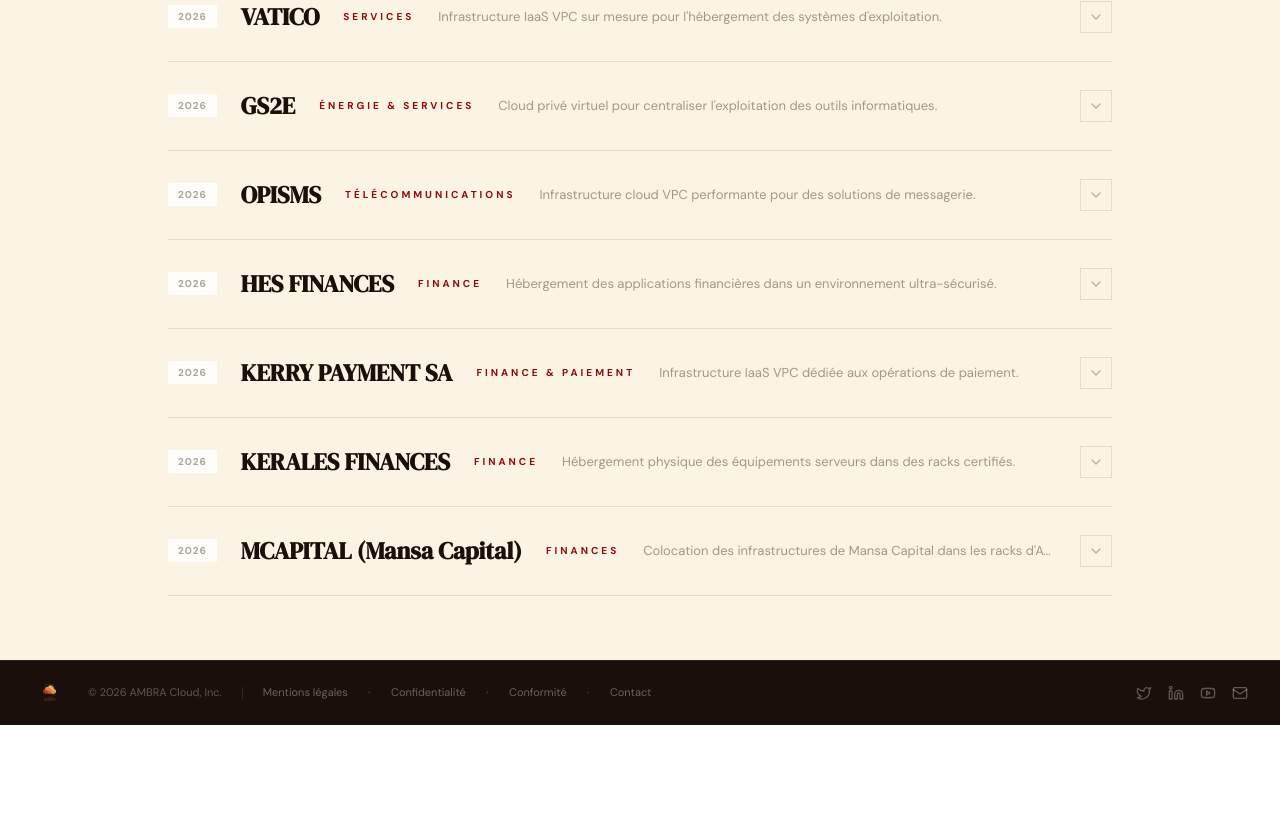
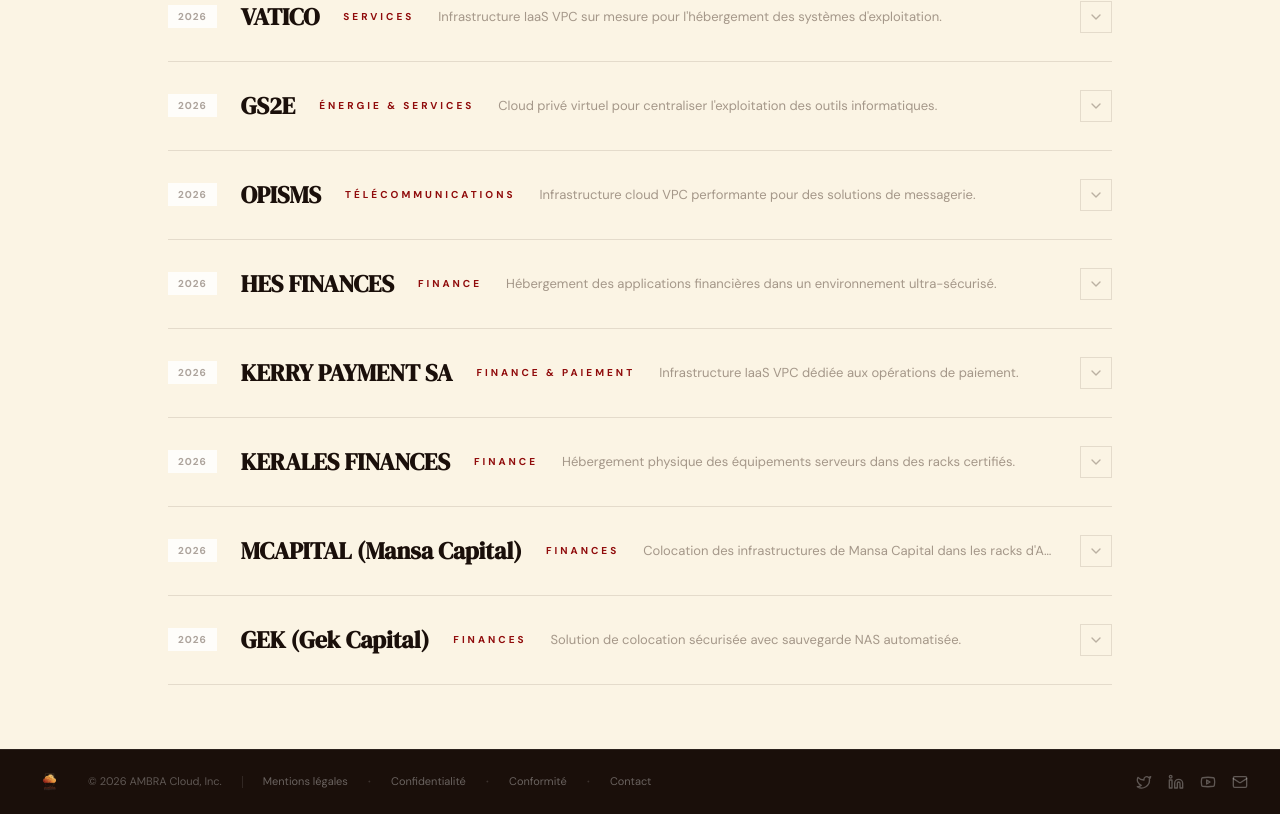
Before and after one commit to Skouame24/digiwiseapp, a Next.js app: page /projets in a window 1280 px wide. Shown: the part 1707-2521 px from the top of the page. Before the commit the page ends 2432 px from the top, so only its background shows below. Built offline with nearby package versions, Linux system fonts and the light colour scheme.

Commit message:
ajout des correctios

```diff
--- a/components/sections/Projects.tsx
+++ b/components/sections/Projects.tsx
@@ -185,7 +185,7 @@
     service: "Colocation",
     shortDesc: "Hébergement physique des équipements serveurs dans des racks certifiés.",
     longDesc:
-      "Hébergement physique des équipements serveurs de KERALES FINANCES dans les racks certifiés d'AGILLY au sein du datacentre RAXIO. La solution garantit la protection des équipements, une connectivité internet haut débit et une supervision permanente de l’infrastructure.",
+      "Hébergement physique des équipements serveurs de KERALES FINANCES dans les racks certifiés d'Ambra Cloud au sein du datacentre RAXIO. La solution garantit la protection des équipements, une connectivité internet haut débit et une supervision permanente de l’infrastructure.",
     results: ["Protection des équipements", "Connectivité haut débit", "Supervision continue"],
     image: "/Collaborateur/image7.png",
     year: "2026",
@@ -196,11 +196,24 @@
     fullName: "Mansa Capital",
     industry: "Finances",
     service: "Colocation",
-    shortDesc: "Colocation des infrastructures de Mansa Capital dans les racks d'AGILLY.",
+    shortDesc: "Colocation des infrastructures de Mansa Capital dans les racks d'Ambra Cloud.",
     longDesc:
-      "Colocation des infrastructures de MANSA CAPITAL dans les racks d'AGILLY au datacentre RAXIO. Le dispositif offre une connectivité à très haut débit, une disponibilité de 99,9%, une surveillance physique et logique continue ainsi qu'une gestion câblage optimisée.",
+      "Colocation des infrastructures de MANSA CAPITAL dans les racks d'Ambra Cloud au datacentre RAXIO. Le dispositif offre une connectivité à très haut débit, une disponibilité de 99,9%, une surveillance physique et logique continue ainsi qu'une gestion câblage optimisée.",
     results: ["Connectivité haut débit", "Disponibilité 99,9%", "Surveillance continue"],
     image: "/Collaborateur/image8.png",
+    year: "2026",
+  },
+  {
+    id: "gek",
+    company: "GEK (Gek Capital)",
+    fullName: "Gek Capital",
+    industry: "Finances",
+    service: "Colocation",
+    shortDesc: "Solution de colocation sécurisée avec sauvegarde NAS automatisée.",
+    longDesc:
+      "Mise en œuvre d'une solution de colocation hautement sécurisée pour GEK Capital au datacentre RAXIO. L'infrastructure bénéficie d'une connectivité redondante et d'un système de sauvegarde automatisée vers NAS, garantissant la protection et la restauration rapide des données critiques.",
+    results: ["Sauvegarde NAS automatisée", "Haute disponibilité", "Restauration rapide"],
+    image: "/Collaborateur/image12.png",
     year: "2026",
   },
 ];
```
